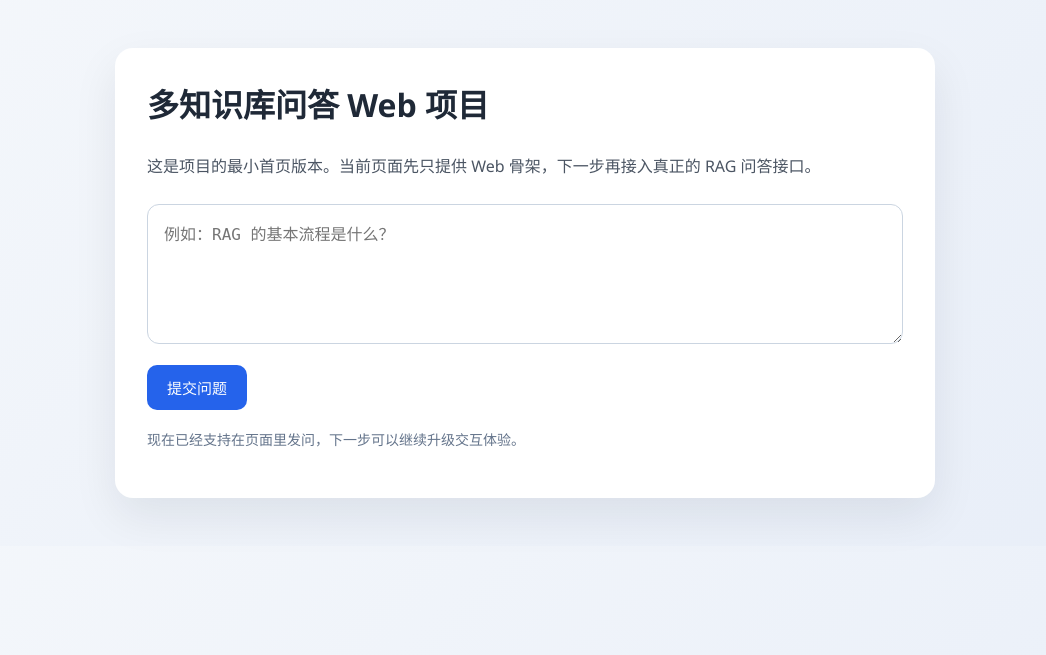
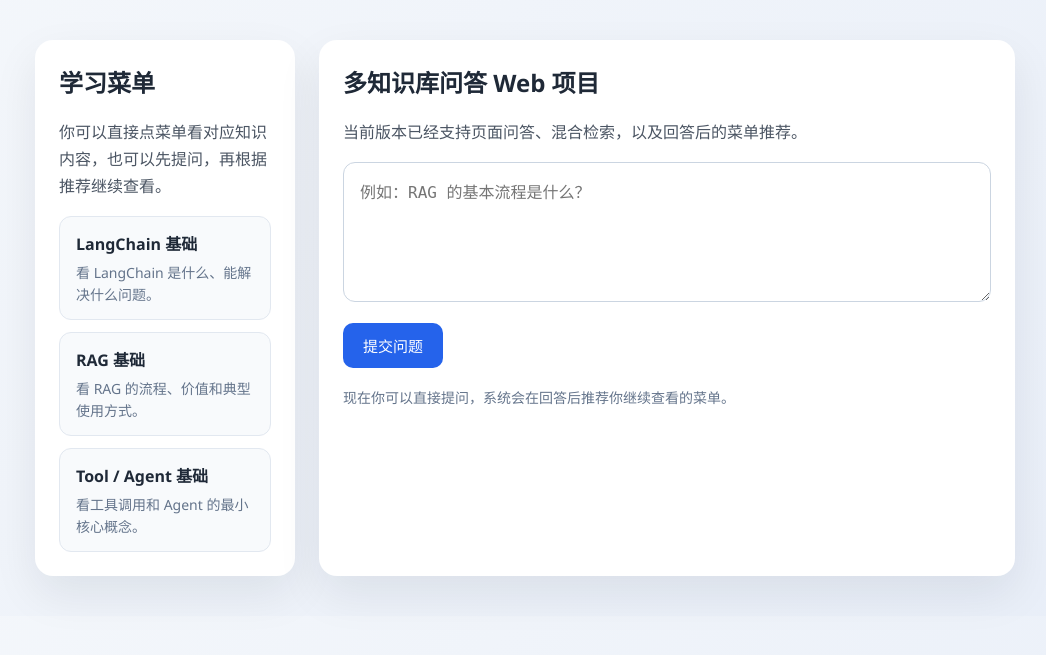
Before and after one commit to zhangqi77ok-sys/langchain-learning, a FastAPI app: page / in a window 1280 px wide. Shown: the top 655 px of the page, without its empty margins (115-1161 px from the left). Run offline with FastAPI, Linux system fonts and the light colour scheme.

Commit message:
add menus and recommended navigation

```diff
--- a/projects/multi-kb-rag-web/app/main.py
+++ b/projects/multi-kb-rag-web/app/main.py
@@ -4,7 +4,7 @@ import os
 from pathlib import Path
 
 from dotenv import load_dotenv
-from fastapi import FastAPI, Request
+from fastapi import FastAPI, HTTPException, Request
 from fastapi.templating import Jinja2Templates
 from langchain_core.documents import Document
 from langchain_core.prompts import ChatPromptTemplate
@@ -21,10 +21,46 @@ templates = Jinja2Templates(directory=str(Path(__file__).parent / "templates"))
 load_dotenv(Path(__file__).resolve().parents[3] / ".env")
 
 
+MENU_ITEMS = [
+    {
+        "key": "langchain-basics",
+        "title": "LangChain 基础",
+        "url": "/menus/langchain-basics",
+        "source": "langchain_basics.txt",
+        "description": "看 LangChain 是什么、能解决什么问题。",
+    },
+    {
+        "key": "rag-basics",
+        "title": "RAG 基础",
+        "url": "/menus/rag-basics",
+        "source": "rag_basics.txt",
+        "description": "看 RAG 的流程、价值和典型使用方式。",
+    },
+    {
+        "key": "tool-agent-basics",
+        "title": "Tool / Agent 基础",
+        "url": "/menus/tool-agent-basics",
+        "source": "tool_agent_basics.txt",
+        "description": "看工具调用和 Agent 的最小核心概念。",
+    },
+]
+
+MENU_BY_KEY = {item["key"]: item for item in MENU_ITEMS}
+MENU_BY_SOURCE = {item["source"]: item for item in MENU_ITEMS}
+
+
 class AskRequest(BaseModel):
     """定义问答接口请求体。"""
 
     question: str
+
+
+class RecommendedMenu(BaseModel):
+    """定义问答后的推荐菜单信息。"""
+
+    key: str
+    title: str
+    url: str
 
 
 class AskResponse(BaseModel):
@@ -33,10 +69,11 @@ class AskResponse(BaseModel):
     question: str
     answer: str
     sources: list[str]
+    recommended_menu: RecommendedMenu | None
 
 
 def get_required_env(name: str) -> str:
-    """读取必需环境变量，缺失时直接报错。"""
+    """读取必须存在的环境变量，缺失时直接报错。"""
     value = os.getenv(name)
     if not value:
         raise ValueError(f"缺少环境变量 {name}")
@@ -168,25 +205,68 @@ def build_context(documents: list[Document]) -> str:
     return "\n\n".join(parts)
 
 
+def choose_recommended_menu(question: str, sources: list[str]) -> RecommendedMenu:
+    """根据来源文件和问题内容，给出最小推荐菜单。"""
+    for source in sources:
+        if source in MENU_BY_SOURCE:
+            item = MENU_BY_SOURCE[source]
+            return RecommendedMenu(key=item["key"], title=item["title"], url=item["url"])
+
+    lowered_question = question.lower()
+    if "rag" in lowered_question:
+        item = MENU_BY_KEY["rag-basics"]
+    elif "agent" in lowered_question or "tool" in lowered_question:
+        item = MENU_BY_KEY["tool-agent-basics"]
+    else:
+        item = MENU_BY_KEY["langchain-basics"]
+
+    return RecommendedMenu(key=item["key"], title=item["title"], url=item["url"])
+
+
 @app.get("/")
 def read_root(request: Request):
-    """返回最小首页模板。"""
+    """返回首页模板和固定菜单。"""
     return templates.TemplateResponse(
         request=request,
         name="index.html",
-        context={"title": "multi-kb-rag-web"},
+        context={
+            "title": "multi-kb-rag-web",
+            "menus": MENU_ITEMS,
+        },
+    )
+
+
+@app.get("/menus/{menu_key}")
+def read_menu(request: Request, menu_key: str):
+    """返回单个菜单详情页。"""
+    menu = MENU_BY_KEY.get(menu_key)
+    if not menu:
+        raise HTTPException(status_code=404, detail="菜单不存在")
+
+    data_path = Path(__file__).resolve().parent.parent / "data" / menu["source"]
+    content = data_path.read_text(encoding="utf-8")
+    return templates.TemplateResponse(
+        request=request,
+        name="menu.html",
+        context={
+            "title": menu["title"],
+            "menu": menu,
+            "content": content,
+            "menus": MENU_ITEMS,
+        },
     )
 
 
 @app.post("/ask", response_model=AskResponse)
 def ask_question(payload: AskRequest) -> AskResponse:
-    """基于多文件知识库返回真实问答响应。"""
+    """基于多文件知识库返回问答结果，并给出推荐菜单。"""
     question = payload.question.strip()
     if not question:
         return AskResponse(
             question="",
             answer="问题不能为空。",
             sources=[],
+            recommended_menu=None,
         )
 
     kb_path = Path(__file__).resolve().parent.parent / "data"
@@ -202,15 +282,19 @@ def ask_question(payload: AskRequest) -> AskResponse:
     fused_results = fuse_results(bm25_results, vector_results)[:4]
     best_score = fused_results[0][1] if fused_results else 0.0
     if best_score < 0.35:
+        recommended_menu = choose_recommended_menu(question, [])
         return AskResponse(
             question=question,
             answer="当前知识库里没有找到和这个问题足够相关的内容。",
             sources=[],
+            recommended_menu=recommended_menu,
         )
 
     retrieved_docs = [document for document, _ in fused_results]
     context = build_context(retrieved_docs)
-    sources = list(dict.fromkeys(document.metadata.get("source", "unknown") for document in retrieved_docs))
+    sources = list(
+        dict.fromkeys(document.metadata.get("source", "unknown") for document in retrieved_docs)
+    )
 
     prompt = ChatPromptTemplate.from_messages(
         [
@@ -237,4 +321,5 @@ def ask_question(payload: AskRequest) -> AskResponse:
         question=question,
         answer=response.content,
         sources=sources,
+        recommended_menu=choose_recommended_menu(question, sources),
     )
--- a/projects/multi-kb-rag-web/app/templates/index.html
+++ b/projects/multi-kb-rag-web/app/templates/index.html
@@ -13,21 +13,26 @@
         }
 
         .page {
-            max-width: 820px;
-            margin: 48px auto;
+            max-width: 980px;
+            margin: 40px auto;
             padding: 0 20px;
         }
 
-        .card {
+        .layout {
+            display: grid;
+            grid-template-columns: 260px 1fr;
+            gap: 24px;
+        }
+
+        .panel {
             background: #ffffff;
             border-radius: 18px;
-            padding: 32px;
+            padding: 24px;
             box-shadow: 0 18px 45px rgba(15, 23, 42, 0.08);
         }
 
-        h1 {
+        h1, h2, h3 {
             margin-top: 0;
-            font-size: 32px;
         }
 
         p {
@@ -35,8 +40,29 @@
             color: #4b5563;
         }
 
-        .form {
-            margin-top: 24px;
+        .menu-list {
+            display: grid;
+            gap: 12px;
+        }
+
+        .menu-item {
+            display: block;
+            text-decoration: none;
+            color: #1f2937;
+            padding: 14px 16px;
+            border-radius: 12px;
+            background: #f8fafc;
+            border: 1px solid #e2e8f0;
+        }
+
+        .menu-item strong {
+            display: block;
+            margin-bottom: 6px;
+        }
+
+        .menu-item span {
+            font-size: 14px;
+            color: #64748b;
         }
 
         textarea {
@@ -61,32 +87,77 @@
             cursor: pointer;
         }
 
+        .result-card {
+            margin-top: 28px;
+            padding: 18px;
+            background: #f8fafc;
+            border-radius: 12px;
+        }
+
         .hint {
             margin-top: 18px;
             font-size: 14px;
             color: #64748b;
         }
+
+        .recommend {
+            margin-top: 16px;
+            padding: 14px 16px;
+            background: #eff6ff;
+            border: 1px solid #bfdbfe;
+            border-radius: 12px;
+        }
+
+        .recommend a {
+            color: #1d4ed8;
+            text-decoration: none;
+            font-weight: 600;
+        }
+
+        @media (max-width: 860px) {
+            .layout {
+                grid-template-columns: 1fr;
+            }
+        }
     </style>
 </head>
 <body>
     <main class="page">
-        <section class="card">
+        <div class="layout">
+            <aside class="panel">
+                <h2>学习菜单</h2>
+                <p>你可以直接点菜单看对应知识内容，也可以先提问，再根据推荐继续查看。</p>
+                <nav class="menu-list">
+                    {% for menu in menus %}
+                    <a class="menu-item" href="{{ menu.url }}">
+                        <strong>{{ menu.title }}</strong>
+                        <span>{{ menu.description }}</span>
+                    </a>
+                    {% endfor %}
+                </nav>
+            </aside>
+
+            <section class="panel">
                 <h1>多知识库问答 Web 项目</h1>
-            <p>这是项目的最小首页版本。当前页面先只提供 Web 骨架，下一步再接入真正的 RAG 问答接口。</p>
+                <p>当前版本已经支持页面问答、混合检索，以及回答后的菜单推荐。</p>
 
                 <div class="form">
                     <textarea id="questionInput" placeholder="例如：RAG 的基本流程是什么？"></textarea>
                     <button id="askButton" type="button">提交问题</button>
                 </div>
 
-            <div id="result" style="display:none; margin-top: 28px;">
-                <h2 style="font-size: 20px; margin-bottom: 12px;">回答结果</h2>
-                <div id="answerBox" style="padding: 18px; background: #f8fafc; border-radius: 12px; line-height: 1.8;"></div>
+                <div id="result" style="display:none;">
+                    <div class="result-card">
+                        <h3>回答结果</h3>
+                        <div id="answerBox" style="line-height: 1.8;"></div>
                         <div id="sourceBox" style="margin-top: 14px; font-size: 14px; color: #475569;"></div>
+                        <div id="recommendBox" class="recommend" style="display:none;"></div>
+                    </div>
                 </div>
 
-            <p id="hint" class="hint">现在已经支持在页面里发问，下一步可以继续升级交互体验。</p>
+                <p id="hint" class="hint">现在你可以直接提问，系统会在回答后推荐你继续查看的菜单。</p>
             </section>
+        </div>
     </main>
     <script>
         const button = document.getElementById("askButton");
@@ -94,6 +165,7 @@
         const result = document.getElementById("result");
         const answerBox = document.getElementById("answerBox");
         const sourceBox = document.getElementById("sourceBox");
+        const recommendBox = document.getElementById("recommendBox");
         const hint = document.getElementById("hint");
 
         button.addEventListener("click", async () => {
@@ -121,6 +193,15 @@
                 sourceBox.textContent = data.sources.length
                     ? `来源文件：${data.sources.join("、")}`
                     : "没有返回来源文件。";
+
+                if (data.recommended_menu) {
+                    recommendBox.style.display = "block";
+                    recommendBox.innerHTML = `推荐继续查看：<a href="${data.recommended_menu.url}">${data.recommended_menu.title}</a>`;
+                } else {
+                    recommendBox.style.display = "none";
+                    recommendBox.innerHTML = "";
+                }
+
                 result.style.display = "block";
                 hint.textContent = "问答完成。";
             } catch (error) {
```
Also changed, not shown: projects/multi-kb-rag-web/app/templates/menu.html (added, +102 -0 lines). Lines whose indentation alone changed are shown as unchanged.
